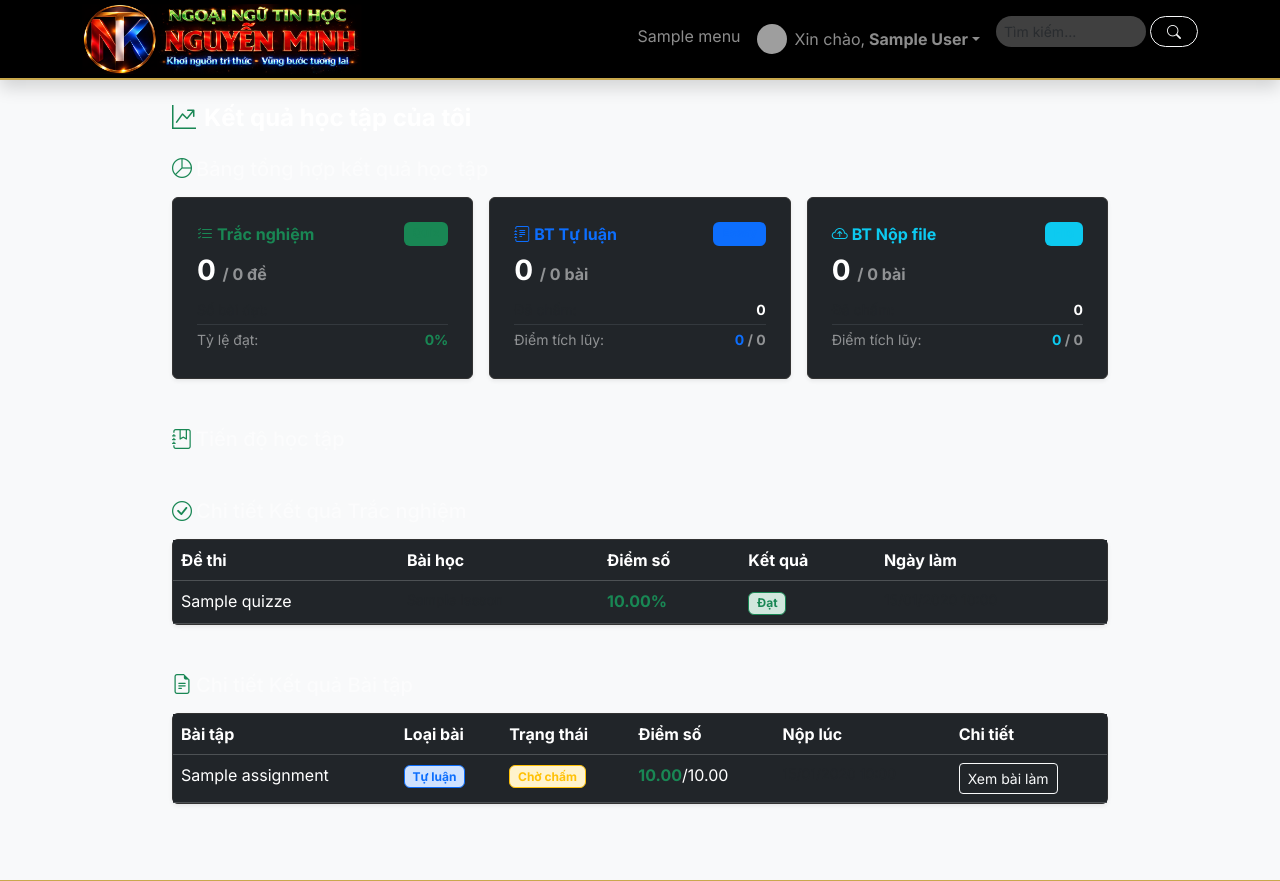
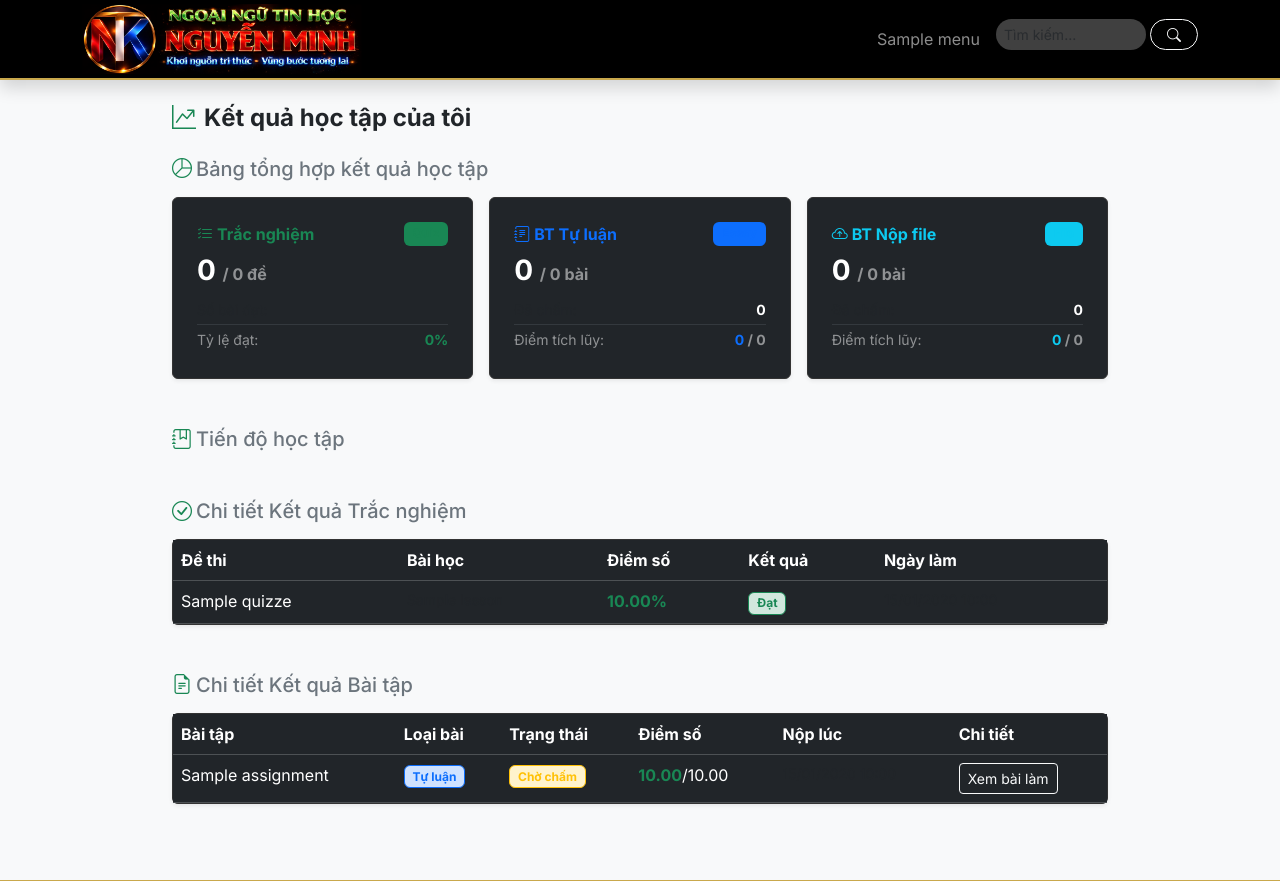
Before and after one commit to tuannguyenbrvt-alt/ntkntk, a PHP site: page /ntkntk/progress in a window 1280 px wide. Shown: the top 881 px of the page. Run offline with PHP 8.4, Linux system fonts and the light colour scheme; the visitor is signed in with stand-in values (Sample User, id 1); tables that the repository leaves empty hold one stand-in row (values such as "Sample post"); grey boxes are pictures that could not be loaded.

Commit message:
Merge dang nhap dang ky vao menu Hoc vien, nang cap hien thi ket qua hoc tap va sua tuong phan mau sac

```diff
--- a/helpers/MenuHelper.php
+++ b/helpers/MenuHelper.php
@@ -49,15 +49,60 @@ class MenuHelper {
             // Nếu URL bắt đầu bằng http thì giữ nguyên, ngược lại thì gắn APP_URL phía trước
             $fullUrl = (strpos($url, 'http') === 0) ? $url : APP_URL . $url;
 
+            // Intercept menu Học viên to dynamically inject Login/Register or Profile/Logout
+            if ($title === 'Học viên') {
+                $dynamicChildren = [];
+                if (!isset($_SESSION['user_id'])) {
+                    // Chưa đăng nhập
+                    $dynamicChildren[] = ['title' => '<i class="bi bi-box-arrow-in-right me-2 text-success"></i>Đăng nhập', 'url' => '/login'];
+                    $dynamicChildren[] = ['title' => '<i class="bi bi-person-plus me-2 text-success"></i>Đăng ký', 'url' => '/register'];
+                } else {
+                    // Đã đăng nhập
+                    if (in_array($_SESSION['role'], ['super_admin', 'admin'])) {
+                        $dynamicChildren[] = ['title' => '<i class="bi bi-speedometer2 me-2 text-primary"></i>Quản trị hệ thống', 'url' => '/admin/dashboard'];
+                    }
+                    $dynamicChildren[] = ['title' => '<i class="bi bi-graph-up-arrow me-2 text-success"></i>Kết quả học tập', 'url' => '/progress'];
+                    $dynamicChildren[] = ['title' => '<i class="bi bi-person-badge me-2 text-success"></i>Hồ sơ học tập', 'url' => '/profile'];
+                    $dynamicChildren[] = ['title' => '<i class="bi bi-box-arrow-right me-2 text-danger"></i>Đăng xuất', 'url' => '/logout', 'is_danger' => true];
+                }
+
+                // Add a divider if there are existing children
+                if (isset($item['children']) && count($item['children']) > 0) {
+                    $dynamicChildren[] = ['is_divider' => true];
+                    foreach ($item['children'] as $child) {
+                        $dynamicChildren[] = $child;
+                    }
+                } else {
+                    // If no children in DB, add a divider and grade lookup as default
+                    $dynamicChildren[] = ['is_divider' => true];
+                    $dynamicChildren[] = ['title' => '<i class="bi bi-search me-2"></i>Tra cứu kết quả', 'url' => '/progress/lookup'];
+                }
+                $item['children'] = $dynamicChildren;
+            }
+
             if (isset($item['children']) && count($item['children']) > 0) {
                 $html .= '<li class="nav-item dropdown">';
-                $html .= '<a class="nav-link dropdown-toggle" href="' . $fullUrl . '" role="button" data-bs-toggle="dropdown">' . $title . '</a>';
-                $html .= '<ul class="dropdown-menu shadow-sm border-0">';
+                // If title is Học viên and user is logged in, we can optionally display their name
+                $displayName = $title;
+                if ($title === 'Học viên' && isset($_SESSION['user_id'])) {
+                    $displayName = 'Học viên: <strong class="text-success-subtle ms-1">' . htmlspecialchars($_SESSION['full_name']) . '</strong>';
+                }
+                $html .= '<a class="nav-link dropdown-toggle d-flex align-items-center gap-1" href="' . $fullUrl . '" role="button" data-bs-toggle="dropdown">' . $displayName . '</a>';
+                $html .= '<ul class="dropdown-menu dropdown-menu-dark shadow-sm border-0 dropdown-menu-end" style="border: 1px solid #333 !important;">';
                 foreach ($item['children'] as $child) {
+                    if (isset($child['is_divider']) && $child['is_divider']) {
+                        $html .= '<li><hr class="dropdown-divider border-secondary border-opacity-25"></li>';
+                        continue;
+                    }
                     $childUrl = htmlspecialchars($child['url']);
-                    $childTitle = htmlspecialchars($child['title']);
+                    $childTitle = $child['title']; // Do not use htmlspecialchars since it contains HTML icons
                     $childFullUrl = (strpos($childUrl, 'http') === 0) ? $childUrl : APP_URL . $childUrl;
-                    $html .= '<li><a class="dropdown-item" href="' . $childFullUrl . '">' . $childTitle . '</a></li>';
+
+                    $class = "dropdown-item";
+                    if (isset($child['is_danger']) && $child['is_danger']) {
+                        $class .= " text-danger";
+                    }
+                    $html .= '<li><a class="' . $class . '" href="' . $childFullUrl . '">' . $childTitle . '</a></li>';
 
                     if (isset($child['children'])) {
                         foreach ($child['children'] as $subchild) {
--- a/views/layouts/main.php
+++ b/views/layouts/main.php
@@ -49,44 +49,6 @@
                     $frontendMenuTree = MenuHelper::buildTree($allMenus);
                     echo MenuHelper::renderFrontendMenu($frontendMenuTree);
                     ?>
-                    <?php if (isset($_SESSION['user_id'])): ?>
-                        <li class="nav-item dropdown">
-                            <a class="nav-link dropdown-toggle d-flex align-items-center" href="#" role="button"
-                                data-bs-toggle="dropdown">
-                                <?php if (!empty($_SESSION['avatar'])): ?>
-                                    <img src="<?php echo APP_URL . '/' . $_SESSION['avatar']; ?>"
-                                        class="rounded-circle me-2 object-fit-cover" width="30" height="30">
-                                <?php else: ?>
-                                    <i class="bi bi-person-circle fs-5 me-2"></i>
-                                <?php endif; ?>
-                                Xin chào, <strong
-                                    class="ms-1"><?php echo htmlspecialchars($_SESSION['full_name']); ?></strong>
-                            </a>
-                            <ul class="dropdown-menu dropdown-menu-end">
-                                <?php if (in_array($_SESSION['role'], ['super_admin', 'admin'])): ?>
-                                    <li><a class="dropdown-item py-2" href="<?php echo APP_URL; ?>/admin/dashboard"><i
-                                                class="bi bi-speedometer2 me-2 text-primary"></i>Quản trị hệ thống</a></li>
-                                    <li>
-                                        <hr class="dropdown-divider">
-                                    </li>
-                                <?php endif; ?>
-                                <li><a class="dropdown-item py-2 fw-bold text-success"
-                                        href="<?php echo APP_URL; ?>/profile"><i class="bi bi-person-badge me-2"></i>Hồ sơ
-                                        học tập</a></li>
-                                <li><a class="dropdown-item py-2" href="<?php echo APP_URL; ?>/logout"><i
-                                            class="bi bi-box-arrow-right me-2 text-danger"></i>Đăng xuất</a></li>
-                            </ul>
-                        </li>
-                    <?php endif; ?>
-                    <?php if (!isset($_SESSION['user_id'])): ?>
-                        <li class="nav-item">
-                            <a class="nav-link" href="<?php echo APP_URL; ?>/login">Đăng nhập</a>
-                        </li>
-                        <li class="nav-item">
-                            <a class="nav-link btn btn-outline-light ms-2 px-3" href="<?php echo APP_URL; ?>/register">Đăng
-                                ký</a>
-                        </li>
-                    <?php endif; ?>
                     <!-- Search -->
                     <li class="nav-item ms-2">
                         <form action="<?php echo APP_URL; ?>/search" method="GET" class="d-flex">
--- a/views/progress/dashboard.php
+++ b/views/progress/dashboard.php
@@ -1,8 +1,8 @@
 <div class="container py-4" style="max-width:960px;margin:auto;">
-    <h4 class="fw-bold text-white mb-4"><i class="bi bi-graph-up-arrow text-success me-2"></i>Kết quả học tập của tôi</h4>
+    <h4 class="fw-bold text-dark mb-4"><i class="bi bi-graph-up-arrow text-success me-2"></i>Kết quả học tập của tôi</h4>
 
     <!-- Bảng tổng hợp kết quả thống kê -->
-    <h5 class="text-white-50 mb-3"><i class="bi bi-pie-chart me-1 text-success"></i>Bảng tổng hợp kết quả học tập</h5>
+    <h5 class="text-secondary mb-3"><i class="bi bi-pie-chart me-1 text-success"></i>Bảng tổng hợp kết quả học tập</h5>
     <div class="row g-3 mb-5">
         <!-- Trắc nghiệm -->
         <div class="col-md-4">
@@ -77,7 +77,7 @@
     </div>
 
     <!-- Tiến độ các khóa học -->
-    <h5 class="text-white-50 mb-3"><i class="bi bi-journal-bookmark me-1 text-success"></i>Tiến độ học tập</h5>
+    <h5 class="text-secondary mb-3"><i class="bi bi-journal-bookmark me-1 text-success"></i>Tiến độ học tập</h5>
     <div class="row g-3 mb-5">
         <?php foreach($courses as $c): ?>
         <div class="col-md-6">
@@ -100,7 +100,7 @@
 
     <!-- Kết quả trắc nghiệm -->
     <?php if(!empty($quizResults)): ?>
-    <h5 class="text-white-50 mb-3"><i class="bi bi-check-circle me-1 text-success"></i>Chi tiết Kết quả Trắc nghiệm</h5>
+    <h5 class="text-secondary mb-3"><i class="bi bi-check-circle me-1 text-success"></i>Chi tiết Kết quả Trắc nghiệm</h5>
     <div class="card border-0 shadow-sm mb-5 bg-dark text-white" style="border: 1px solid #333 !important;">
         <div class="table-responsive">
             <table class="table table-dark table-hover mb-0">
@@ -123,7 +123,7 @@
 
     <!-- Kết quả bài tập -->
     <?php if(!empty($asgResults)): ?>
-    <h5 class="text-white-50 mb-3"><i class="bi bi-file-earmark-text me-1 text-success"></i>Chi tiết Kết quả Bài tập</h5>
+    <h5 class="text-secondary mb-3"><i class="bi bi-file-earmark-text me-1 text-success"></i>Chi tiết Kết quả Bài tập</h5>
     <div class="card border-0 shadow-sm bg-dark text-white" style="border: 1px solid #333 !important;">
         <div class="table-responsive">
             <table class="table table-dark table-hover mb-0">
```
Also changed, not shown: views/progress/lookup_result.php (+6 -6 lines).
